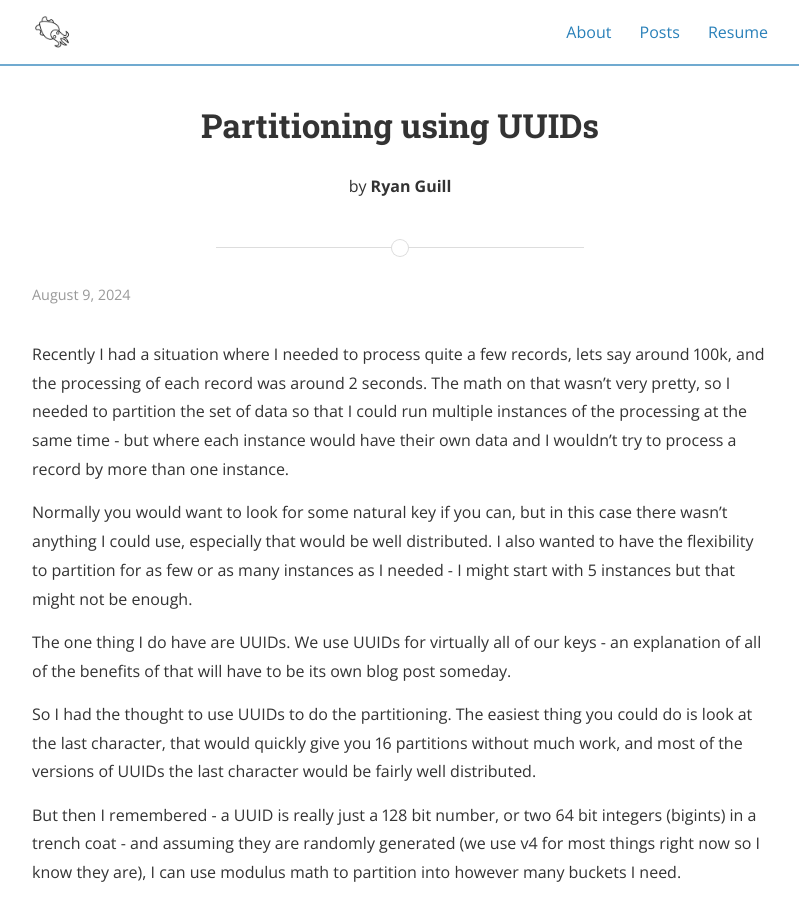
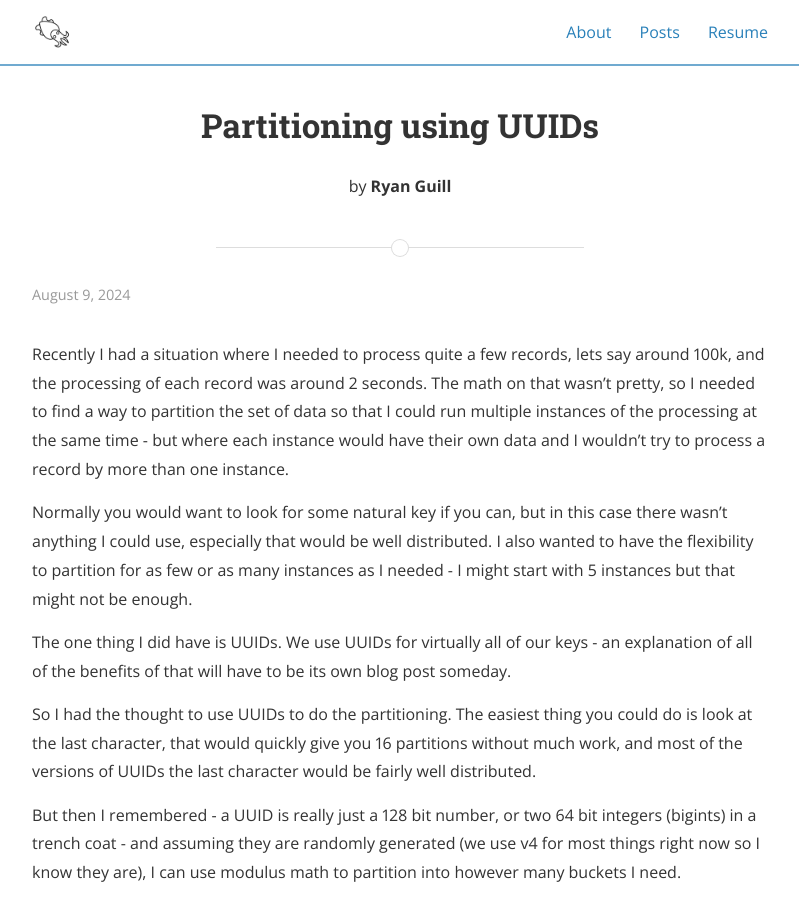
Before and after one commit to ryanguill/ryanguill.github.io, a Jekyll site: the page built from _posts/2024-08-13-partitioning-using-uuids.md, in a window 1280 px wide and 900 px high. Shown: the whole window, without its empty margins (240-1039 px from the left). Built offline with Jekyll 4.4.1, drawn with Linux system fonts in a browser that asks for light colours; nearby versions of some CDN libraries; comment, search, counter and statistics services are not loaded; a style sheet for code colours, icons or effects is not loaded.

Commit message:
reworded some things on the partitining post

```diff
--- a/_posts/2024-08-13-partitioning-using-uuids.md
+++ b/_posts/2024-08-13-partitioning-using-uuids.md
@@ -6,11 +6,11 @@ author: Ryan Guill
 categories: postgresql sql uuid
 tags:	postgresql sql uuid
 ---
-Recently I had a situation where I needed to process quite a few records, lets say around 100k, and the processing of each record was around 2 seconds. The math on that wasn't very pretty, so I needed to partition the set of data so that I could run multiple instances of the processing at the same time - but where each instance would have their own data and I wouldn't try to process a record by more than one instance.
+Recently I had a situation where I needed to process quite a few records, lets say around 100k, and the processing of each record was around 2 seconds. The math on that wasn't pretty, so I needed to find a way to partition the set of data so that I could run multiple instances of the processing at the same time - but where each instance would have their own data and I wouldn't try to process a record by more than one instance.
 
 Normally you would want to look for some natural key if you can, but in this case there wasn't anything I could use, especially that would be well distributed. I also wanted to have the flexibility to partition for as few or as many instances as I needed - I might start with 5 instances but that might not be enough.
 
-The one thing I do have are UUIDs. We use UUIDs for virtually all of our keys - an explanation of all of the benefits of that will have to be its own blog post someday.
+The one thing I did have is UUIDs. We use UUIDs for virtually all of our keys - an explanation of all of the benefits of that will have to be its own blog post someday.
 
 So I had the thought to use UUIDs to do the partitioning. The easiest thing you could do is look at the last character, that would quickly give you 16 partitions without much work, and most of the versions of UUIDs the last character would be fairly well distributed.
 
```
